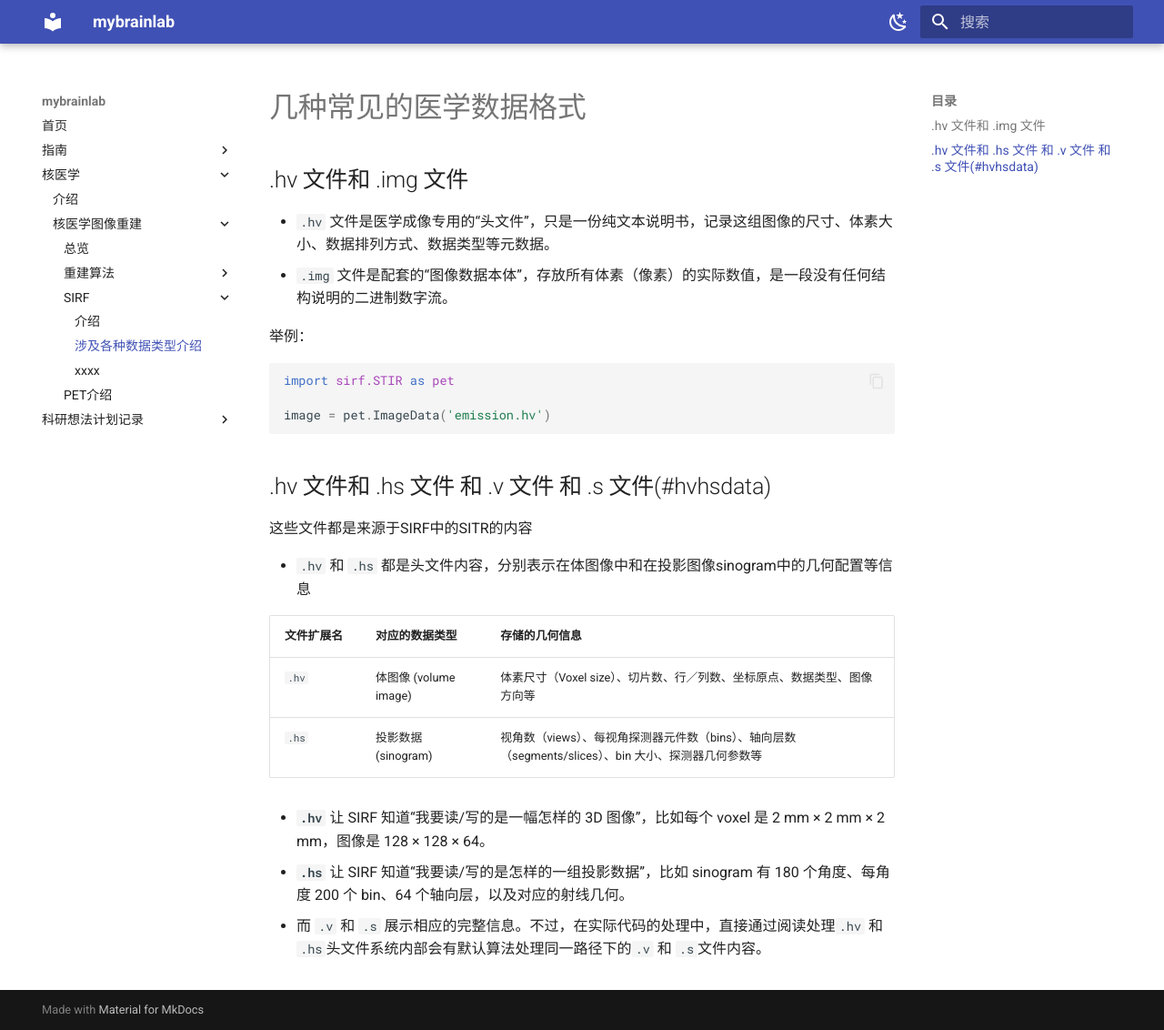
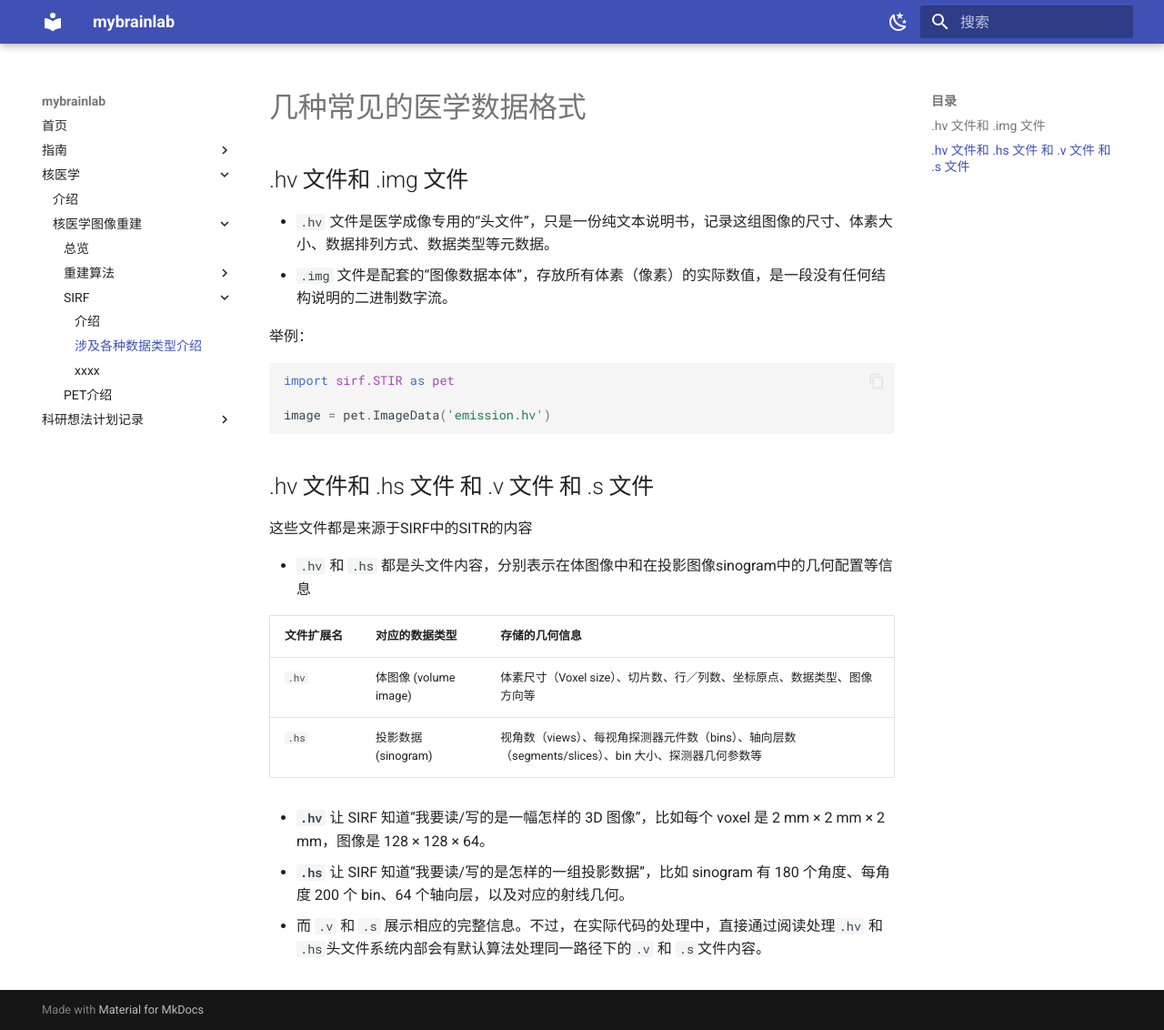
Before and after one commit to dutoumanwulao/mybrainlab, an MkDocs documentation site: the page built from docs/nukmed/recon/sirf/pictype.md, in a window 1280 px wide and 1132 px high. Shown: the whole window at 91% size. Built offline with MkDocs 1.6.1 and Material for MkDocs 9.7.7, drawn with Linux system fonts in a browser that asks for light colours.

Commit message:
更新并查看内容

````diff
--- a/docs/nukmed/recon/sirf/pictype.md
+++ b/docs/nukmed/recon/sirf/pictype.md
@@ -14,7 +14,7 @@
 ```
 
 
-## .hv 文件和 .hs 文件 和 .v 文件 和 .s 文件(#hvhsdata)
+## .hv 文件和 .hs 文件 和 .v 文件 和 .s 文件 {#hvhsdata}
 
 这些文件都是来源于SIRF中的SITR的内容
 
--- a/mkdocs.yml
+++ b/mkdocs.yml
@@ -28,7 +28,6 @@
 
 
 
-
 markdown_extensions:
   - codehilite:
       guess_lang: false
@@ -37,6 +36,7 @@
   - toc:
       permalink: true
   - admonition
+  - attr_list
 
 
 
````
